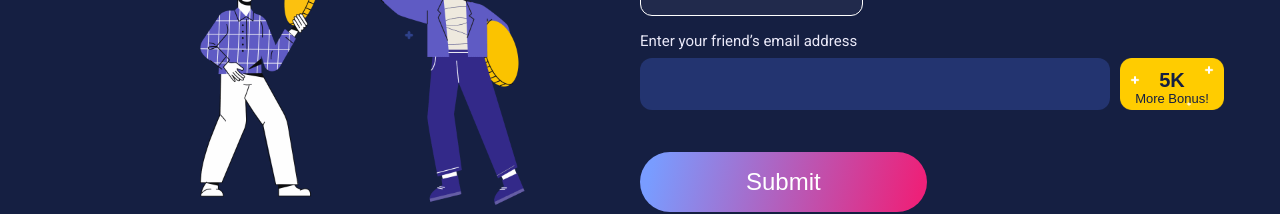
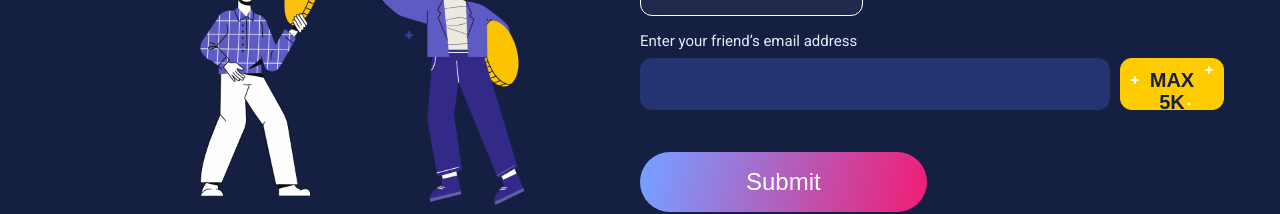
Before and after one commit to ksdf7235/nxdf_airdrop, a React (Create React App) app in the folder airdrop-front/: page / in a window 1280 px wide. Shown: the part 1000-1214 px from the top of the page. Built offline with nearby package versions, Linux system fonts and the light colour scheme.

Commit message:
fix: Update text

```diff
--- a/airdrop-front/src/routes/Main.tsx
+++ b/airdrop-front/src/routes/Main.tsx
@@ -123,7 +123,7 @@ const Main = (props: Props) => {
                 <input type="text" value={referral} onChange={(e) => setReferral(e.target.value)} />
                 <div className="badge">
                   <span className="K-More-Bonus">
-                    <span className="text-style-1">5K</span>
+                    <span className="text-style-1">MAX 5K</span>
                     <span>More Bonus!</span>
                   </span>
                 </div>
```
